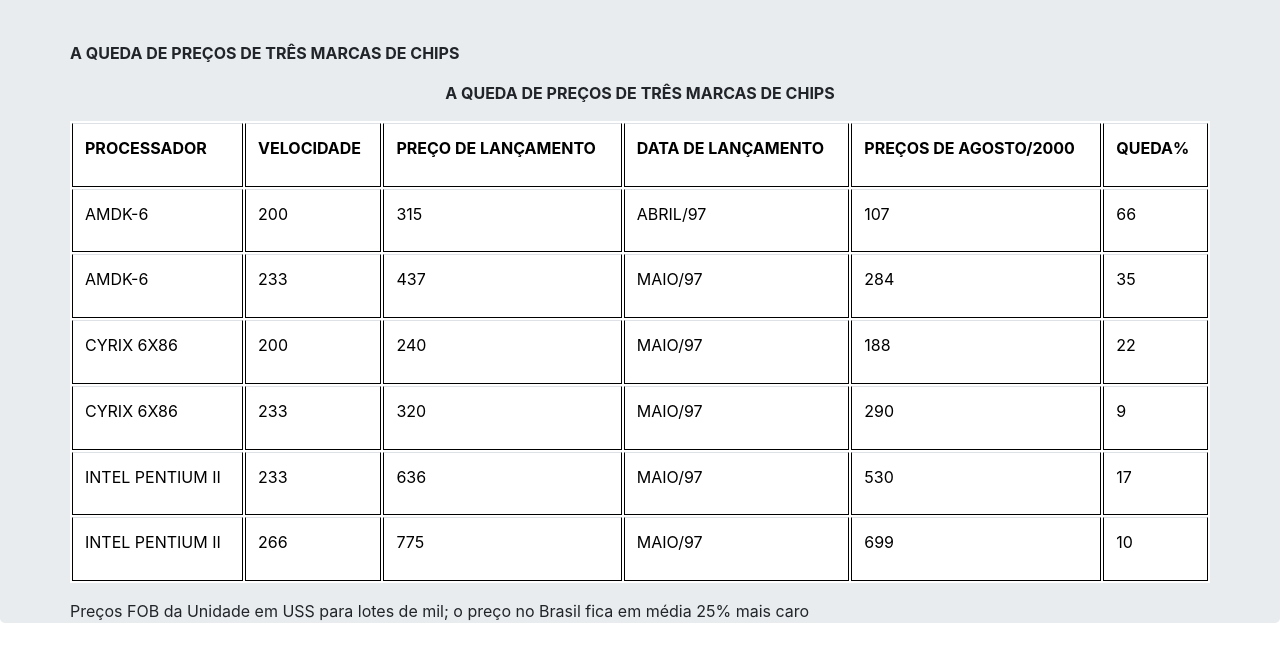
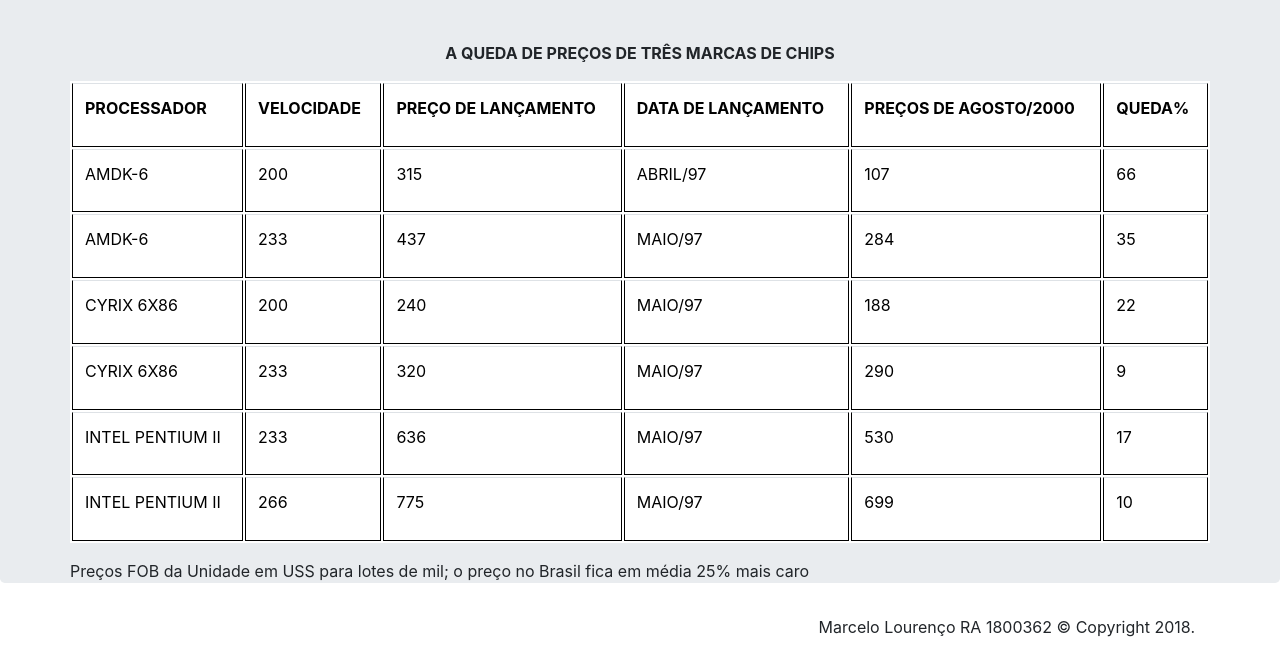
Before and after one commit to Felipeeal01/AC02_Atividade_Devops, a plain HTML site: page marcelo.html in a window 1280 px wide. Shown: the part 79-728 px from the top of the page. Drawn offline with Linux system fonts and the light colour scheme.

Commit message:
MARCELO_ALTERAÇÃO4

```diff
--- a/marcelo.html
+++ b/marcelo.html
@@ -61,7 +61,7 @@
         <!-- Example row of columns -->
         <div class="row">
           <!-- TRABALHAR AQUI -->
-          <p align="center"><b>A QUEDA DE PREÇOS DE TRÊS MARCAS DE CHIPS</b></p>
+
         <div class="table">
           <p align="center"><b>A QUEDA DE PREÇOS DE TRÊS MARCAS DE CHIPS</b></p>
           <table class="table">
```
